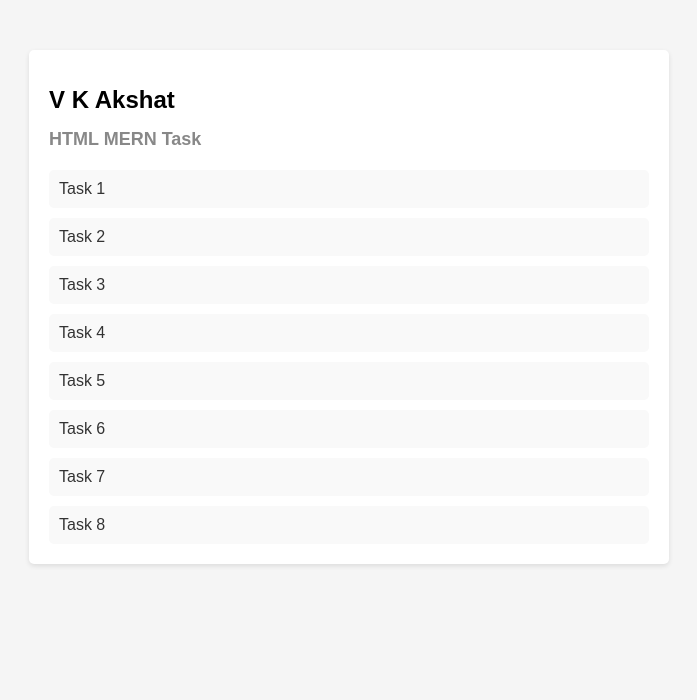
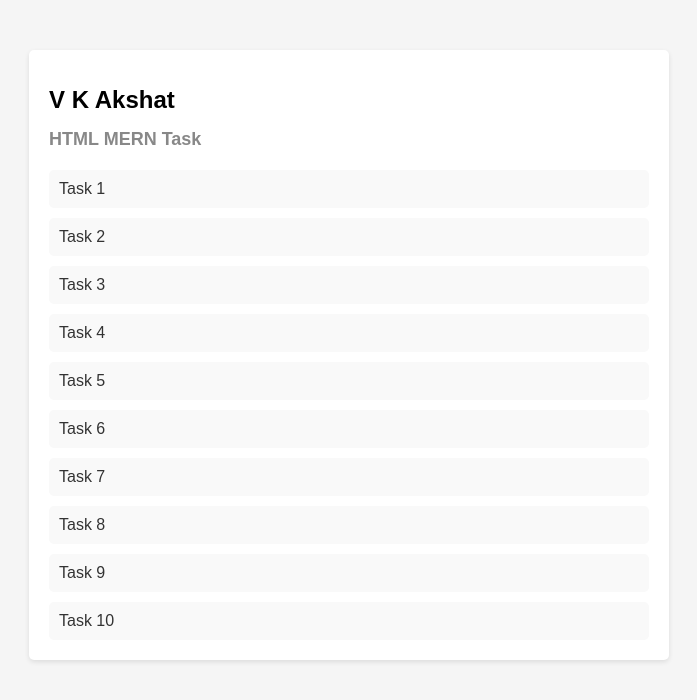
Before and after one commit to vk0088/MERN-Stack---HTML-Tasks, a plain HTML site: page index.html in a window 1280 px wide. Shown: the whole page, without its empty margins (291-988 px from the left). Drawn offline with Linux system fonts and the light colour scheme.

Commit message:
Update index.html

```diff
--- a/index.html
+++ b/index.html
@@ -79,6 +79,9 @@
             <li class="list-item"><a href="Task6.html">Task 6 </a></li>
             <li class="list-item"><a href="Task7.html">Task 7 </a></li>
             <li class="list-item"><a href="Task8.html">Task 8 </a></li>
+            <li class="list-item"><a href="Task8.html">Task 9 </a></li>
+            <li class="list-item"><a href="Task8.html">Task 10 </a></li>
+
         </ul>
       </div>
     <div></div>
```
